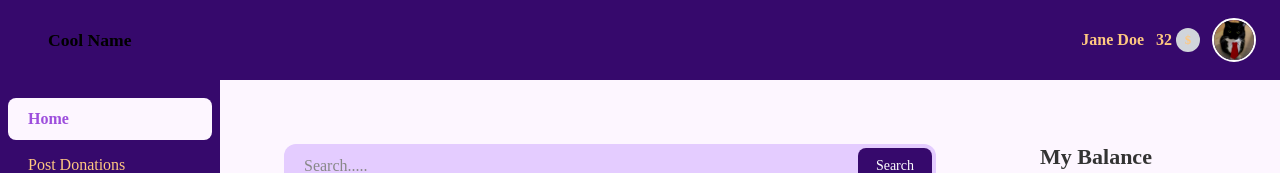
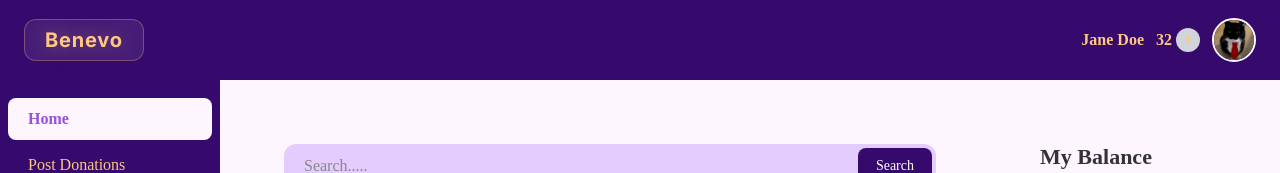
Before and after one commit to umdInnovationSp26/Gather-Donation, an Angular app in the folder gather-donations-fe/: page /login in a window 1280 px wide. Both pictures are taken after a click on the button "Login". Shown: the top 173 px of the page. Built offline with nearby package versions, Linux system fonts and the light colour scheme.

Commit message:
Fix app name, set nice styling

```diff
--- a/gather-donations-fe/src/app/layout/layout.css
+++ b/gather-donations-fe/src/app/layout/layout.css
@@ -16,10 +16,16 @@
 }
 
 .logo {
-  padding: 12px 24px;
-  border-radius: 16px;
-  font-weight: 700;
-  font-size: 1.1rem;
+  padding: 8px 20px;
+  border-radius: 12px;
+  background: rgba(255, 255, 255, 0.08);
+  border: 1.5px solid rgba(255, 200, 128, 0.3);
+  font-family: 'Inter', sans-serif;
+  font-weight: 800;
+  font-size: 1.25rem;
+  letter-spacing: 0.04em;
+  color: var(--sunset);
+  text-shadow: 0 0 20px rgba(255, 200, 128, 0.4);
 }
 
 .user-info {
--- a/gather-donations-fe/src/app/layout/layout.html
+++ b/gather-donations-fe/src/app/layout/layout.html
@@ -1,6 +1,6 @@
 <div class="shell">
   <header class="topbar">
-    <div class="logo">Cool Name</div>
+    <div class="logo">Benevo</div>
     <div class="user-info">
       <span class="username">Jane Doe</span>
       <span class="token-badge"> 32 <span class="token-icon">$</span> </span>
--- a/gather-donations-fe/src/app/login/login.html
+++ b/gather-donations-fe/src/app/login/login.html
@@ -1,6 +1,6 @@
 <div class="login-page">
   <div class="login-card">
-    <div class="logo-box">Cool Name</div>
+    <div class="logo-box">Benevo</div>
 
     <h2>Welcome Back</h2>
     <p class="subtitle">Enter your credentials to access your dashboard</p>
--- a/gather-donations-fe/src/index.html
+++ b/gather-donations-fe/src/index.html
@@ -2,7 +2,7 @@
 <html lang="en">
   <head>
     <meta charset="utf-8" />
-    <title>GatherDonationsFe</title>
+    <title>Benevo</title>
     <base href="/" />
     <meta name="viewport" content="width=device-width, initial-scale=1" />
     <link rel="icon" type="image/x-icon" href="favicon.ico" />
```
